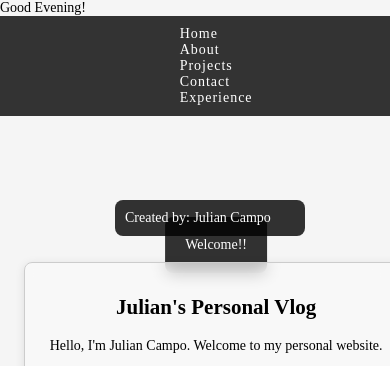
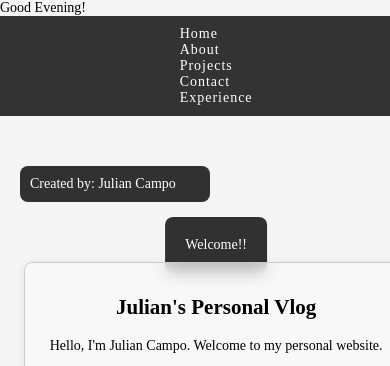
Before and after one commit to jcampotrent/new-website-campo, a plain HTML site: page index.html in a window 390 px wide. Shown: the top 366 px of the page. Drawn offline with Linux system fonts and the light colour scheme.

Commit message:
Update main.css

```diff
--- a/styles/main.css
+++ b/styles/main.css
@@ -474,6 +474,17 @@ footer {
         gap: 15px;
         padding: 10px;
     }
+    .relative-box {
+        position: relative;
+        top: 0; /* Remove vertical offset */
+        left: 50%; /* Center horizontally */
+        transform: translateX(-50%); /* Ensure the box is centered */
+        background-color: rgba(0, 0, 0, 0.8);
+        color: white;
+        padding: 10px;
+        border-radius: 8px;
+        width: 170px;
+    }
 
     body {
         font-size: 14px; /* FONT IPHONE*/
@@ -494,15 +505,6 @@ footer {
     nav ul li {
         margin: 10px 0;
     }
-
-    /* BOX FIXED POSITION */
-    .relative-box {
-        position: relative;
-        top: 95%;
-        left: 50%;
-
-    }
-
 
     /* Intro box ADJUST VERTICALLY*/
     .intro-box {
```
